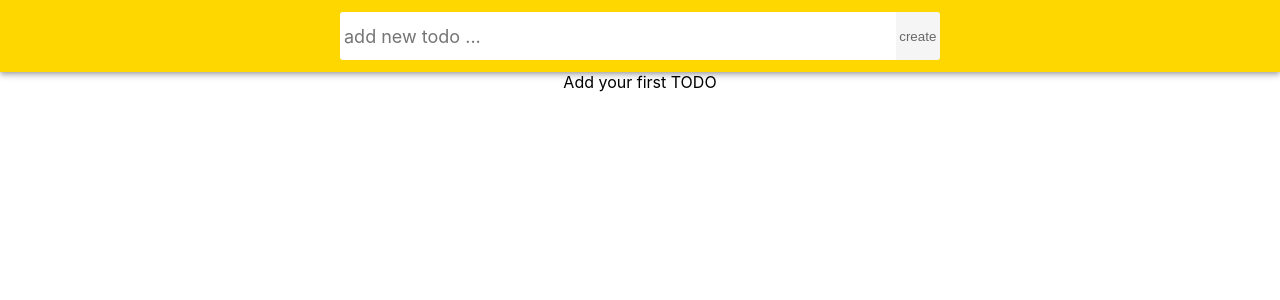
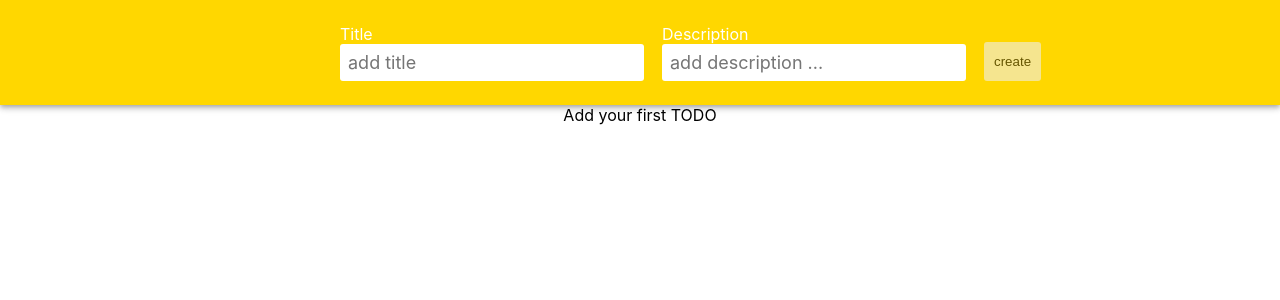
Before and after one commit to yevhenpodoliaka/react-todos-ts, a React (Create React App) app: page / in a window 1280 px wide. Shown: the top 300 px of the page. Built offline with nearby package versions, Linux system fonts and the light colour scheme.

Commit message:
fix todoEditor

```diff
--- a/src/App.tsx
+++ b/src/App.tsx
@@ -3,25 +3,25 @@ import { nanoid } from "nanoid";
 import { useState, useEffect } from "react";
 import { TodoEditor } from "./TodoEditor/TodoEditor";
 import { TodoList } from "./TodoList/TodoList";
-import { Todo } from "./type";
+import { ITodo } from "./interfaces";
 
 const getInitialTodoState = () => {
   const savedTodos = localStorage.getItem("todos");
-
   return savedTodos ? JSON.parse(savedTodos) : [];
 };
 
 const App = () => {
-  const [todoList, setTodoList] = useState<Todo[]>(getInitialTodoState);
+  const [todoList, setTodoList] = useState<ITodo[]>(getInitialTodoState);
 
   useEffect(() => {
     localStorage.setItem("todos", JSON.stringify(todoList));
   }, [todoList]);
 
-  const addTodo = (text: string) => {
+  const addTodo = (title:string,description:string) => {
     const todo = {
       id: nanoid(),
-      text,
+      title,
+      description,
       completed: false,
     };
     setTodoList((prevTodos) => [todo, ...prevTodos]);
--- a/src/TodoEditor/TodoEditor.module.css
+++ b/src/TodoEditor/TodoEditor.module.css
@@ -1,54 +1,53 @@
 .wrap {
-  display: flex;
-  justify-content: center;
-  align-items: center;
   min-height: 64px;
-  padding-right: 24px;
-  padding-left: 24px;
-  padding-top: 12px;
-  padding-bottom: 12px;
+  padding: 24px 12px;
   color: #fff;
   background-color: #ffd700;
   box-shadow: 0px 2px 4px -1px rgba(0, 0, 0, 0.2),
     0px 4px 5px 0px rgba(0, 0, 0, 0.14), 0px 1px 10px 0px rgba(0, 0, 0, 0.12);
 }
 .form {
+  margin: 0 auto;
   display: flex;
   align-items: center;
+
+  gap: 18px;
   width: 100%;
   max-width: 600px;
+}
+label{
+  display: block;
+  text-align: start;
+}
+.input {
+  font: inherit;
+  font-size: 18px;
+  border: none;
+  outline: none;
+  padding-left:0 4px;
   background-color: #fff;
   border-radius: 3px;
+  padding: 8px;
   overflow: hidden;
 }
 
+.input::placeholder {
+  font: inherit;
+  font-size: 18px;
+}
+
 .btnCreate {
+  align-self: flex-end;
   display: inline-block;
-  width: 48px;
-  height: 48px;
+  padding: 12px 10px;
   border: 0;
   opacity: 0.6;
   transition: opacity 250ms cubic-bezier(0.4, 0, 0.2, 1);
   cursor: pointer;
+  border-radius: 3px;
   outline: none;
 }
 
 .btnCreate:hover {
   opacity: 1;
 }
-
-.input {
-  display: inline-block;
-  width: 100%;
-  font: inherit;
-  font-size: 18px;
-  border: none;
-  outline: none;
-  padding-left: 4px;
-  padding-right: 4px;
-}
-
-.input::placeholder {
-  font: inherit;
-  font-size: 18px;
-}
--- a/src/TodoEditor/TodoEditor.tsx
+++ b/src/TodoEditor/TodoEditor.tsx
@@ -1,33 +1,61 @@
 import { useState } from "react";
-
 import style from "./TodoEditor.module.css";
 interface Props {
-  onSubmit: (value: string) => void;
+  onSubmit: (title:string,description:string) => void;
 }
 export const TodoEditor = ({ onSubmit }: Props): JSX.Element => {
-  const [value, setValue] = useState("");
 
-  const handleChange = (e: React.ChangeEvent<HTMLInputElement>): void => {
-    setValue(e.currentTarget.value);
+  const [title, setTitle] = useState("")
+  const [description, setDescription] = useState("")
+
+    const handleChange = ({ target: { name, value } }: React.ChangeEvent<HTMLInputElement>) => {
+    switch (name) {
+      case 'title':
+        return setTitle(value);
+      case 'description':
+        return setDescription(value);
+      default:
+        return;
+    }
   };
+
+
   const handleSubmit = (e: React.SyntheticEvent): void => {
     e.preventDefault();
-    onSubmit(value);
-    setValue("");
+    onSubmit(title,description);
+    setTitle("");
+    setDescription("");
   };
 
   return (
     <div className={style.wrap}>
       <form className={style.form} onSubmit={handleSubmit}>
+        <label>
+          Title
         <input
           className={style.input}
           onChange={handleChange}
-          value={value}
+          value={title}
+          name="title"
           type="text"
           autoComplete="off"
           autoFocus
-          placeholder="add new todo ..."
+          placeholder="add title"
         />
+        </label>
+        <label>
+          Description
+          <input
+          className={style.input}
+          onChange={handleChange}
+          value={description}
+          name="description"
+          type="text"
+          autoComplete="off"
+          autoFocus
+          placeholder="add description ..."
+      />
+      </label>
         <button className={style.btnCreate} type="submit">
           create
         </button>
--- a/src/TodoItem/TodoItem.tsx
+++ b/src/TodoItem/TodoItem.tsx
@@ -1,13 +1,15 @@
 import style from "./TodoItem.module.css";
 import { TiTrash } from "react-icons/ti";
 interface Props {
-  text: string;
+  title: string;
+  description: string;
   completed: boolean;
   toggleCompleted: () => void;
   onDeleteTodo: () => void;
 }
 export const TodoItem = ({
-  text,
+  title,
+  description,
   completed,
   toggleCompleted,
   onDeleteTodo,
@@ -20,7 +22,9 @@ export const TodoItem = ({
         checked={completed}
         onChange={toggleCompleted}
       />
-      <p className={completed ? style.line_through : style.text}>{text}</p>
+      {/* <p className={completed ? style.line_through : style.text}>{text}</p> */}
+      <p>{title }</p>
+      <p>{description }</p>
       <button
         className={style.btnDelete}
         onClick={onDeleteTodo}
--- a/src/TodoList/TodoList.tsx
+++ b/src/TodoList/TodoList.tsx
@@ -1,8 +1,8 @@
 import style from "./TodoList.module.css";
 import { TodoItem } from "../TodoItem/TodoItem";
-import { Todo } from "../type";
+import { ITodo } from "../interfaces";
 interface Props {
-  todos: Todo[];
+  todos: ITodo[];
   toggleCompleted: (id: string) => void;
   onDeleteTodo: (id: string) => void;
 }
@@ -14,10 +14,11 @@ export const TodoList = ({
 }: Props): JSX.Element => {
   return (
     <ul className={style.grid}>
-      {todos.map(({ id, text, completed }) => (
+      {todos.map(({ id, title,description, completed }) => (
         <TodoItem
           key={id}
-          text={text}
+          title={title}
+          description={description}
           completed={completed}
           onDeleteTodo={() => {
             onDeleteTodo(id);
--- /dev/null
+++ b/src/interfaces.ts
@@ -0,0 +1,6 @@
+export interface ITodo{
+    id: string,
+    title: string,
+    description: string,
+    completed:boolean
+}
--- a/src/type.ts
+++ /dev/null
@@ -1,5 +0,0 @@
-export type Todo = {
-    id: string,
-    text: string,
-    completed:boolean
-}
```
